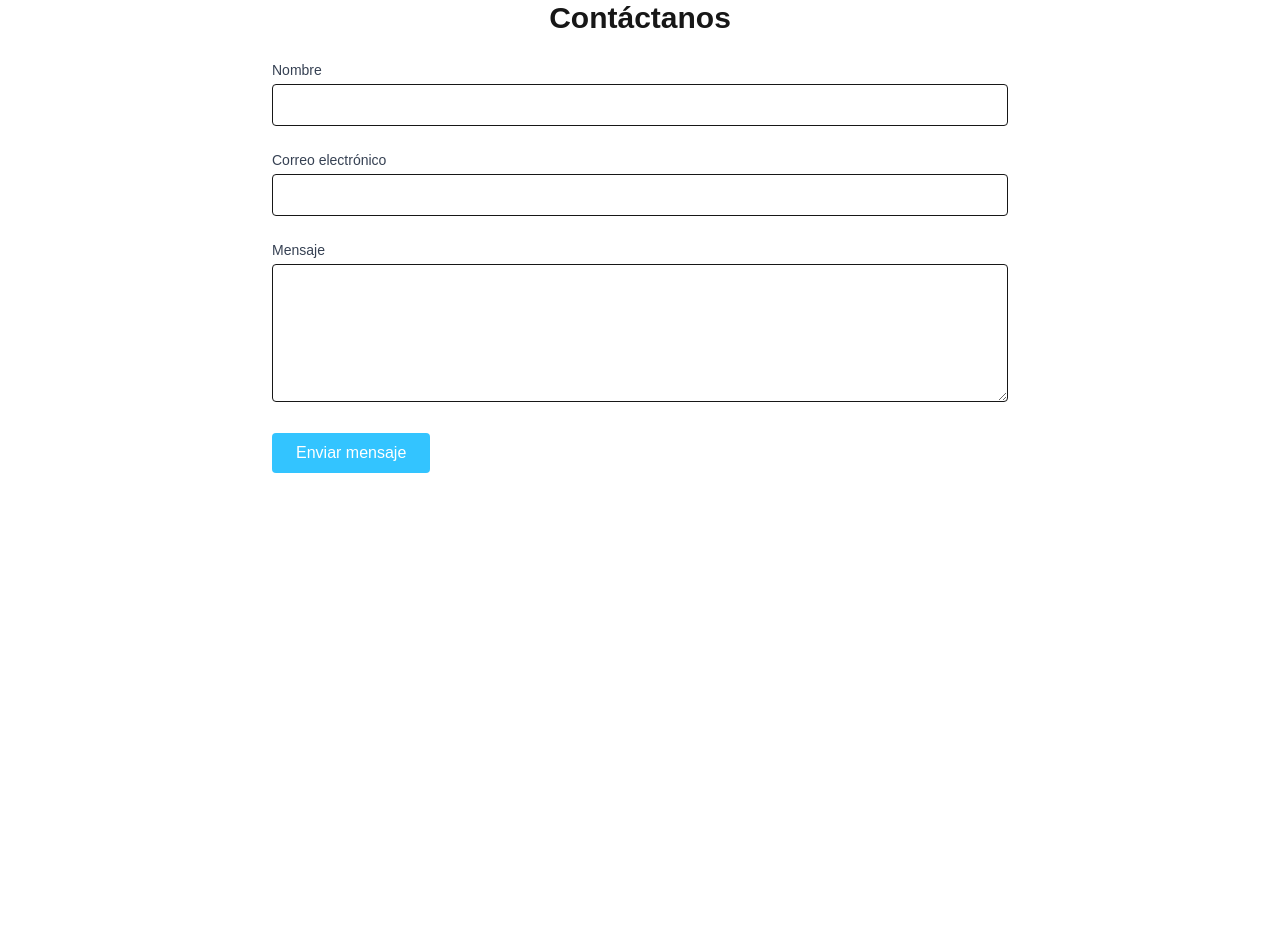
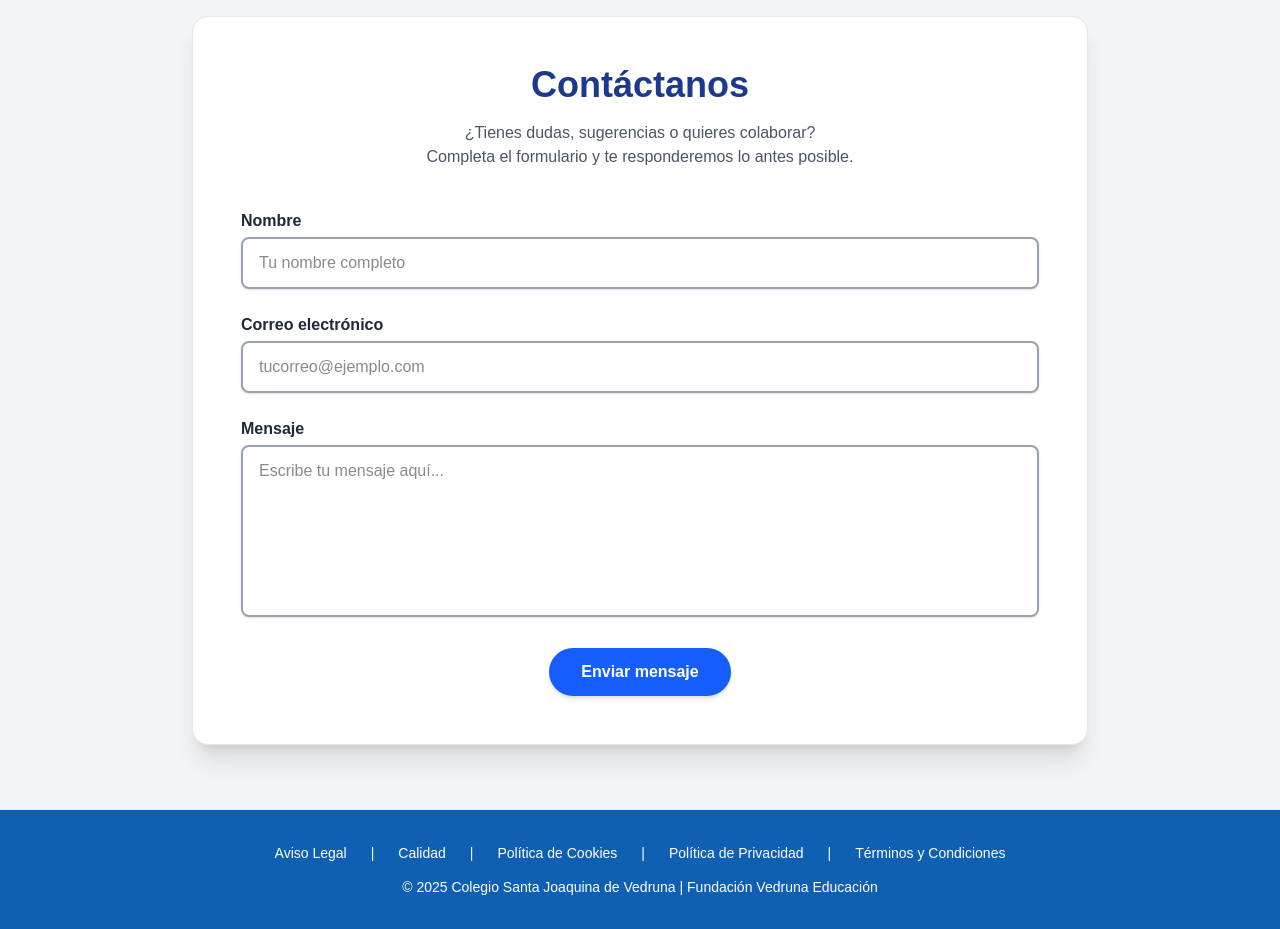
Before and after one commit to pepepeerez/VedrunaWeb, a Next.js app: page /contacto in a window 1280 px wide. Shown: the part 120-1049 px from the top of the page. Before the commit the page ends 800 px from the top, so only its background shows below. Built offline with nearby package versions, Linux system fonts and the light colour scheme; no server answers.

Commit message:
Componente footer añadido

```diff
--- a/package.json
+++ b/package.json
@@ -9,6 +9,10 @@
     "lint": "next lint"
   },
   "dependencies": {
+    "@radix-ui/react-dialog": "^1.1.14",
+    "@radix-ui/react-dropdown-menu": "^2.1.15",
+    "@radix-ui/react-tabs": "^1.1.12",
+    "@radix-ui/react-toggle-group": "^1.1.10",
     "clsx": "^2.1.1",
     "lucide-react": "^0.510.0",
     "next": "15.3.2",
--- a/src/app/ClientLayout.tsx
+++ b/src/app/ClientLayout.tsx
@@ -3,17 +3,21 @@
 import { SessionProvider } from "next-auth/react";
 import { usePathname } from "next/navigation";
 import NavBar from "@/app/components/NavBar";
+import Footer from "@/app/components/Footer";
 
 export default function ClientLayout({ children }: { children: React.ReactNode }) {
   const pathname = usePathname();
 
-  // Oculta el NavBar principal para alumnos
   const hideNav = pathname.startsWith("/alumnos");
+  const hideFooter = false; // aquí puedes usar lógica como: pathname.startsWith("/admin") si quieres ocultarlo
 
   return (
-    <SessionProvider>
+  <SessionProvider>
+    <div className="flex flex-col min-h-screen">
       {!hideNav && <NavBar />}
-      {children}
-    </SessionProvider>
+      <main className="flex-grow">{children}</main> {/* ocupa el espacio */}
+      {!hideFooter && <Footer />}
+    </div>
+  </SessionProvider>
   );
 }
--- /dev/null
+++ b/src/app/components/Footer.tsx
@@ -0,0 +1,57 @@
+export default function Footer() {
+  return (
+    <footer className="mt-auto bg-gradient-to-t from-gray-100 to-white border-t border-gray-200 text-sm text-gray-700 w-full">
+      <div className="bg-[#0f5fb3] text-white py-8 px-6 sm:px-12 lg:px-32 text-center text-xs sm:text-sm leading-relaxed">
+        <div className="flex flex-col sm:flex-row justify-center items-center flex-wrap gap-2 sm:gap-6 mb-3">
+          <a
+            href="https://fpvedrunasevilla.org/aviso-legal/"
+            target="_blank"
+            rel="noopener noreferrer"
+            className="hover:underline"
+          >
+            Aviso Legal
+          </a>
+          <span className="hidden sm:inline">|</span>
+          <a
+            href="https://fpvedrunasevilla.org/calidad/"
+            target="_blank"
+            rel="noopener noreferrer"
+            className="hover:underline"
+          >
+            Calidad
+          </a>
+          <span className="hidden sm:inline">|</span>
+          <a
+            href="https://fpvedrunasevilla.org/politica-de-cookies/"
+            target="_blank"
+            rel="noopener noreferrer"
+            className="hover:underline"
+          >
+            Política de Cookies
+          </a>
+          <span className="hidden sm:inline">|</span>
+          <a
+            href="https://fpvedrunasevilla.org/politica-de-privacidad/"
+            target="_blank"
+            rel="noopener noreferrer"
+            className="hover:underline"
+          >
+            Política de Privacidad
+          </a>
+          <span className="hidden sm:inline">|</span>
+          <a
+            href="https://fpvedrunasevilla.org/terminos-y-condiciones-2/"
+            target="_blank"
+            rel="noopener noreferrer"
+            className="hover:underline"
+          >
+            Términos y Condiciones
+          </a>
+        </div>
+        <p className="text-xs sm:text-sm mt-2 sm:mt-1">
+          © 2025 Colegio Santa Joaquina de Vedruna | Fundación Vedruna Educación
+        </p>
+      </div>
+    </footer>
+  );
+}
--- a/src/app/contacto/page.tsx
+++ b/src/app/contacto/page.tsx
@@ -21,82 +21,99 @@ export default function Contacto() {
     try {
       const res = await fetch("http://localhost:8080/vedruna/contacto/enviar", {
         method: "POST",
-        headers: {
-          "Content-Type": "application/json",
-        },
+        headers: { "Content-Type": "application/json" },
         body: JSON.stringify(form),
       });
 
-      if (!res.ok) {
-        throw new Error("Error al enviar el mensaje");
-      }
+      if (!res.ok) throw new Error("Error al enviar mensaje");
 
       setEnviado(true);
       setForm({ nombre: "", email: "", mensaje: "" });
-    } catch (err) {
-      console.error(err);
+    } catch {
       setError("No se pudo enviar el mensaje. Inténtalo de nuevo más tarde.");
     }
   };
 
   return (
-    <div className="max-w-3xl mx-auto px-4 py-12">
-      <h1 className="text-3xl font-bold mb-6 text-center">Contáctanos</h1>
+    <section className="bg-gray-100 min-h-screen py-16 px-4 sm:px-8 md:px-16 lg:px-32">
+      <div className="max-w-4xl mx-auto bg-white p-8 sm:p-12 rounded-2xl shadow-xl border border-gray-200">
+        <h1 className="text-4xl font-extrabold text-center text-blue-900 mb-4">Contáctanos</h1>
+        <p className="text-center text-gray-600 mb-10">
+          ¿Tienes dudas, sugerencias o quieres colaborar?<br />
+          Completa el formulario y te responderemos lo antes posible.
+        </p>
 
         {enviado && (
-        <div className="bg-green-100 text-green-700 p-4 rounded mb-6">
+          <div className="bg-green-100 text-green-700 p-4 rounded mb-6 text-center font-medium border border-green-300">
             ¡Gracias por tu mensaje! Te responderemos pronto.
           </div>
         )}
 
         {error && (
-        <div className="bg-red-100 text-red-700 p-4 rounded mb-6">{error}</div>
+          <div className="bg-red-100 text-red-700 p-4 rounded mb-6 text-center font-medium border border-red-300">
+            {error}
+          </div>
         )}
 
         <form onSubmit={handleSubmit} className="space-y-6">
           <div>
-          <label className="block text-sm font-medium text-gray-700">Nombre</label>
+            <label className="block font-bold text-gray-800 mb-1" htmlFor="nombre">
+              Nombre
+            </label>
             <input
               type="text"
               name="nombre"
+              id="nombre"
               value={form.nombre}
               onChange={handleChange}
               required
-            className="mt-1 w-full p-2 border rounded focus:outline-none focus:ring-2 focus:ring-blue-400"
+              className="w-full px-4 py-3 border-2 border-gray-400 rounded-lg shadow-sm focus:ring-2 focus:ring-blue-500 outline-none"
+              placeholder="Tu nombre completo"
             />
           </div>
 
           <div>
-          <label className="block text-sm font-medium text-gray-700">Correo electrónico</label>
+            <label className="block font-bold text-gray-800 mb-1" htmlFor="email">
+              Correo electrónico
+            </label>
             <input
               type="email"
               name="email"
+              id="email"
               value={form.email}
               onChange={handleChange}
               required
-            className="mt-1 w-full p-2 border rounded focus:outline-none focus:ring-2 focus:ring-blue-400"
+              className="w-full px-4 py-3 border-2 border-gray-400 rounded-lg shadow-sm focus:ring-2 focus:ring-blue-500 outline-none"
+              placeholder="tucorreo@ejemplo.com"
             />
           </div>
 
           <div>
-          <label className="block text-sm font-medium text-gray-700">Mensaje</label>
+            <label className="block font-bold text-gray-800 mb-1" htmlFor="mensaje">
+              Mensaje
+            </label>
             <textarea
               name="mensaje"
+              id="mensaje"
               value={form.mensaje}
               onChange={handleChange}
               required
-            rows={5}
-            className="mt-1 w-full p-2 border rounded focus:outline-none focus:ring-2 focus:ring-blue-400"
+              rows={6}
+              className="w-full px-4 py-3 border-2 border-gray-400 rounded-lg shadow-sm focus:ring-2 focus:ring-blue-500 outline-none resize-none"
+              placeholder="Escribe tu mensaje aquí..."
             />
           </div>
 
+          <div className="text-center">
             <button
               type="submit"
-          className="bg-[#33c4ff] text-white px-6 py-2 rounded hover:bg-[#2db6ec] transition-colors"
+              className="bg-blue-600 hover:bg-blue-700 text-white font-semibold px-8 py-3 rounded-full shadow-md transition-all duration-300"
             >
               Enviar mensaje
             </button>
+          </div>
         </form>
       </div>
+    </section>
   );
 }
--- a/src/app/layout.tsx
+++ b/src/app/layout.tsx
@@ -10,7 +10,7 @@ export const metadata: Metadata = {
 export default function RootLayout({ children }: { children: React.ReactNode }) {
   return (
     <html lang="es">
-      <body>
+      <body className="min-h-screen flex flex-col">
         <ClientLayout>{children}</ClientLayout>  {/* Envolvemos el contenido en el componente de cliente */}
       </body>
     </html>
--- a/src/app/page.tsx
+++ b/src/app/page.tsx
@@ -90,10 +90,6 @@ export default function HomePage() {
           </p>
         </section>
       </main>
-
-      <footer className="bg-blue-900 text-white py-6 text-center text-sm">
-        &copy; {new Date().getFullYear()} Instituto DAM y DAW. Todos los derechos reservados.
-      </footer>
     </div>
   );
 }
```
Also changed, not shown: 1 other file (tests, documents, lock files or other folders). Lines whose indentation alone changed are shown as unchanged.
